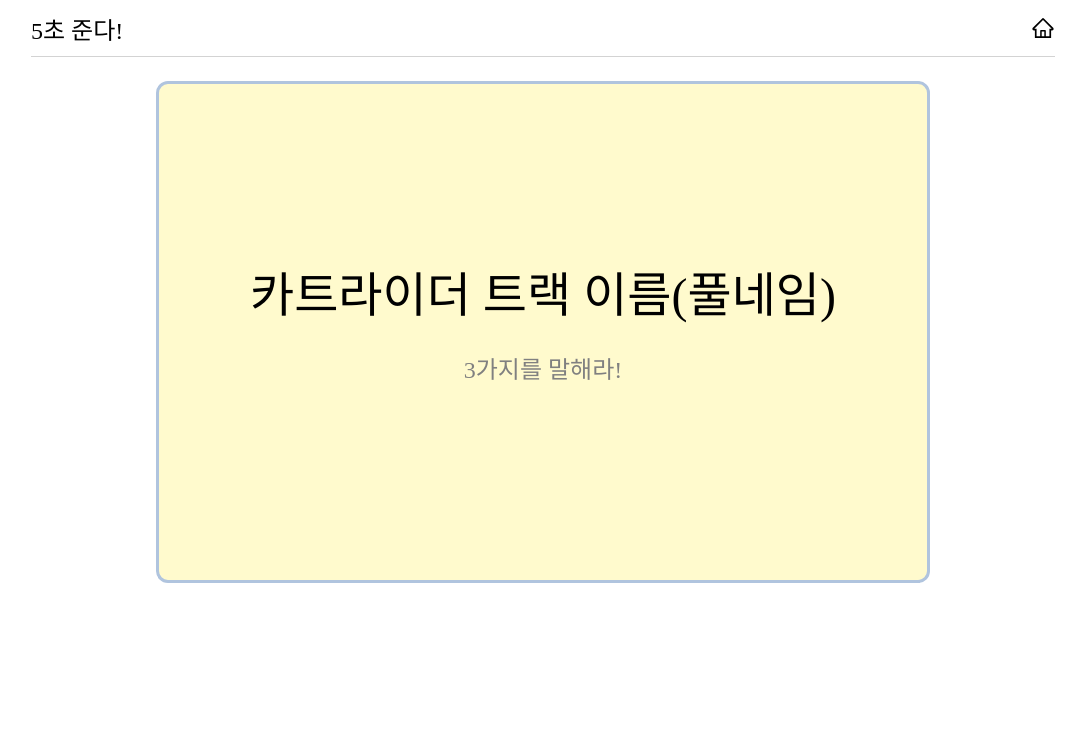
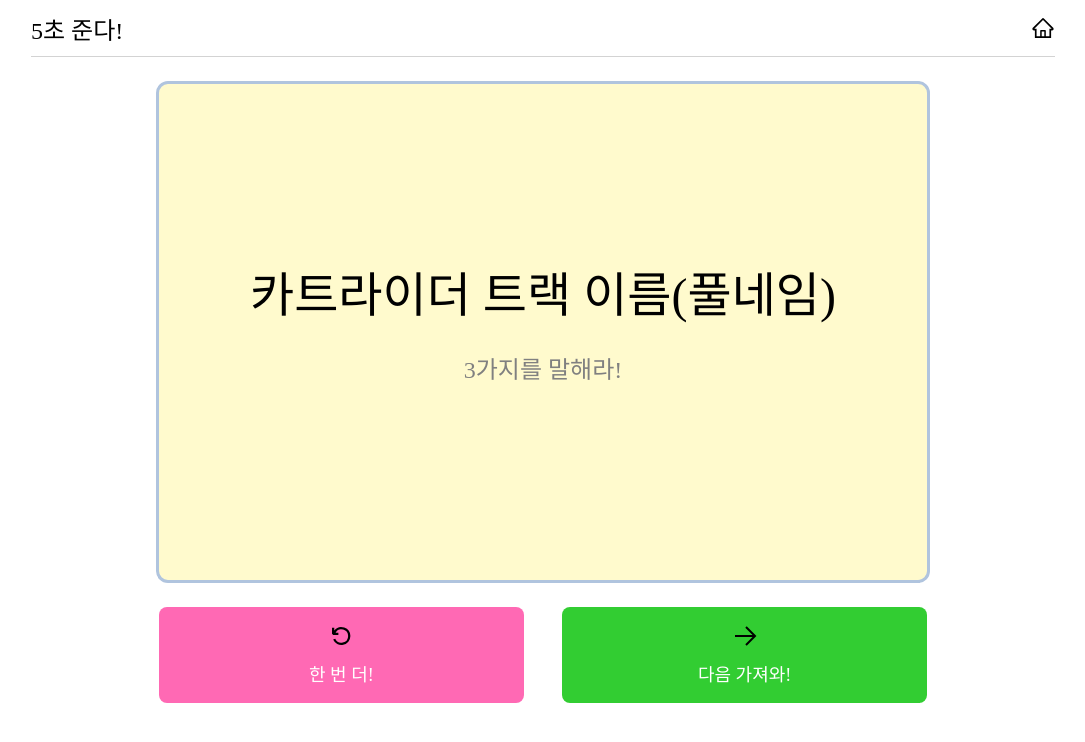
Before and after one commit to Gabul99/five-seconds, a React (Create React App) app: page / in a window 1280 px wide. Both pictures are taken after a click on the element "가져와!". Shown: the top 742 px of the page, without its empty margins (97-1182 px from the left). Built offline with nearby package versions, Linux system fonts and the light colour scheme; a web font is replaced by a local one.

Commit message:
Make Control Bar UI

```diff
--- /dev/null
+++ b/src/ui/game/ControlBar.tsx
@@ -0,0 +1,78 @@
+import React from 'react';
+import styled from "styled-components";
+import { VscDebugRestart } from "react-icons/vsc";
+import { GrLinkNext } from "react-icons/gr";
+
+const Container = styled.div`
+  width: 100%;
+  height: 96px;
+  display: flex;
+  flex-direction: row;
+  align-items: center;
+  justify-content: space-between;
+`
+
+const ButtonContainer = styled.div<{ backgroundColor: string, hoverColor: string }>`
+  width: 47.5%;
+  height: 100%;
+  display: flex;
+  flex-direction: column;
+  align-items: center;
+  justify-content: center;
+
+  background-color: ${props => props.backgroundColor};
+  border-radius: 8px;
+  cursor: pointer;
+
+  &:hover {
+    background-color: ${props => props.hoverColor};
+  }
+`
+
+const ButtonTitleText = styled.p`
+  margin: 0;
+  font-family: "bold", serif;
+  color: white;
+  font-size: 18px;
+`
+
+const RestartIcon = styled(VscDebugRestart)`
+  width: 24px;
+  height: 24px;
+  margin-bottom: 12px;
+`
+
+const NextIcon = styled(GrLinkNext)`
+  width: 24px;
+  height: 24px;
+  margin-bottom: 12px;
+`
+
+const ControlBar = () => {
+  return (
+    <Container>
+      <AgainButton />
+      <NextButton />
+    </Container>
+  );
+};
+
+const AgainButton = () => {
+  return (
+    <ButtonContainer backgroundColor={'hotpink'} hoverColor={'palevioletred'}>
+      <RestartIcon />
+      <ButtonTitleText>한 번 더!</ButtonTitleText>
+    </ButtonContainer>
+  )
+}
+
+const NextButton = () => {
+  return (
+    <ButtonContainer backgroundColor={'limegreen'} hoverColor={'seagreen'}>
+      <NextIcon />
+      <ButtonTitleText>다음 가져와!</ButtonTitleText>
+    </ButtonContainer>
+  )
+}
+
+export default ControlBar;
--- a/src/ui/game/GamePlayPage.tsx
+++ b/src/ui/game/GamePlayPage.tsx
@@ -3,6 +3,7 @@
 import { AiOutlineHome } from "react-icons/ai"
 import {getTestSet} from "../../data/TestSet";
 import WordDisplay from "./WordDisplay";
+import ControlBar from "./ControlBar";
 
 const Container = styled.div`
   width: 1024px;
@@ -103,6 +104,7 @@
       </TopBar>
       <ContentsContainer>
         <WordDisplay name={testSet[currentIdx]} />
+        <ControlBar />
       </ContentsContainer>
     </Container>
   )
```
